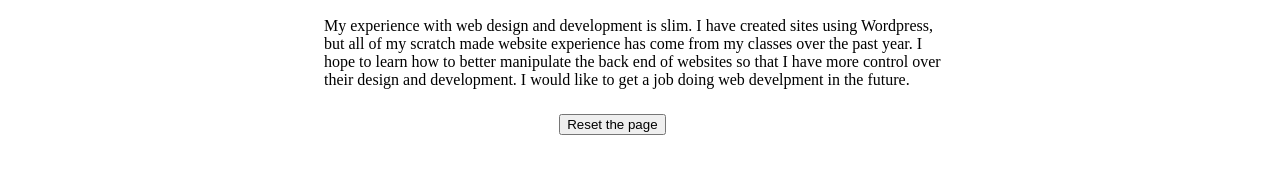
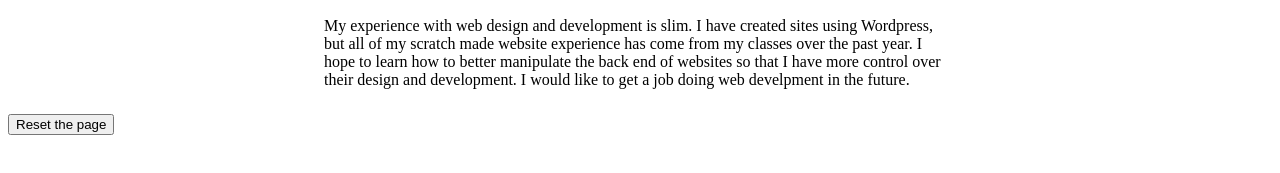
Before and after one commit to GallopingPanda/Mod3Lab2, a plain HTML site: page index.html in a window 1280 px wide. Shown: the part 323-496 px from the top of the page. Drawn offline with nearby package versions, Linux system fonts and the light colour scheme.

Commit message:
Update intro.css

```diff
--- a/intro.css
+++ b/intro.css
@@ -56,7 +56,6 @@ p {
 }
 
 .refresh {
-    position: absolute;
-    float:right;
-    right:48%;
+    position: relative;
+
 }
```
